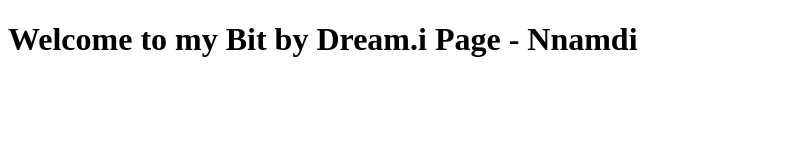
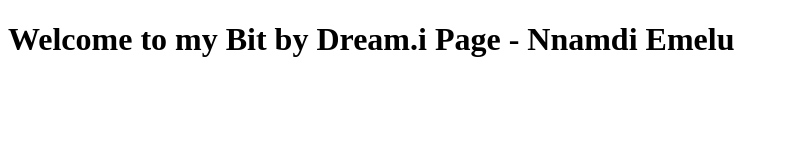
Before and after one commit to danielemeks/bootcamp-project-makeovershop, a plain HTML site: page UI/index.html in a window 1280 px wide. Shown: the whole page, without its empty margins (0-789 px from the left). Drawn offline with Linux system fonts and the light colour scheme.

Commit message:
Update index.html

```diff
--- a/UI/index.html
+++ b/UI/index.html
@@ -4,9 +4,9 @@
     <meta charset="UTF-8">
     <meta name="viewport" content="width=device-width, initial-scale=1.0">
     <meta http-equiv="X-UA-Compatible" content="ie=edge">
-    <title>Document</title>
+    <title>MyDreambootcamp</title>
 </head>
 <body>
-    <h1>Welcome to my Bit by Dream.i Page - Nnamdi</h1>
+    <h1>Welcome to my Bit by Dream.i Page - Nnamdi Emelu</h1>
 </body>
 </html>
```
